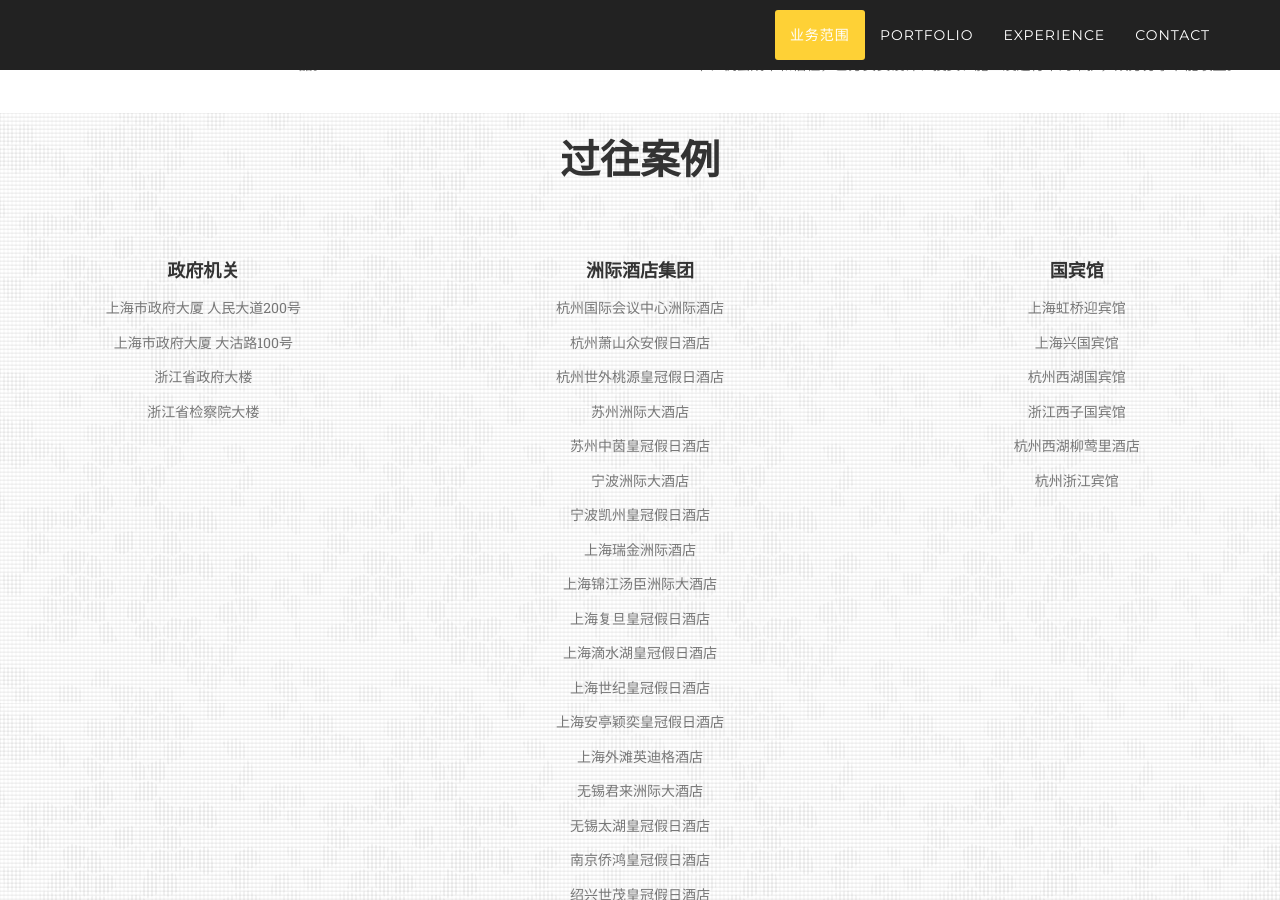
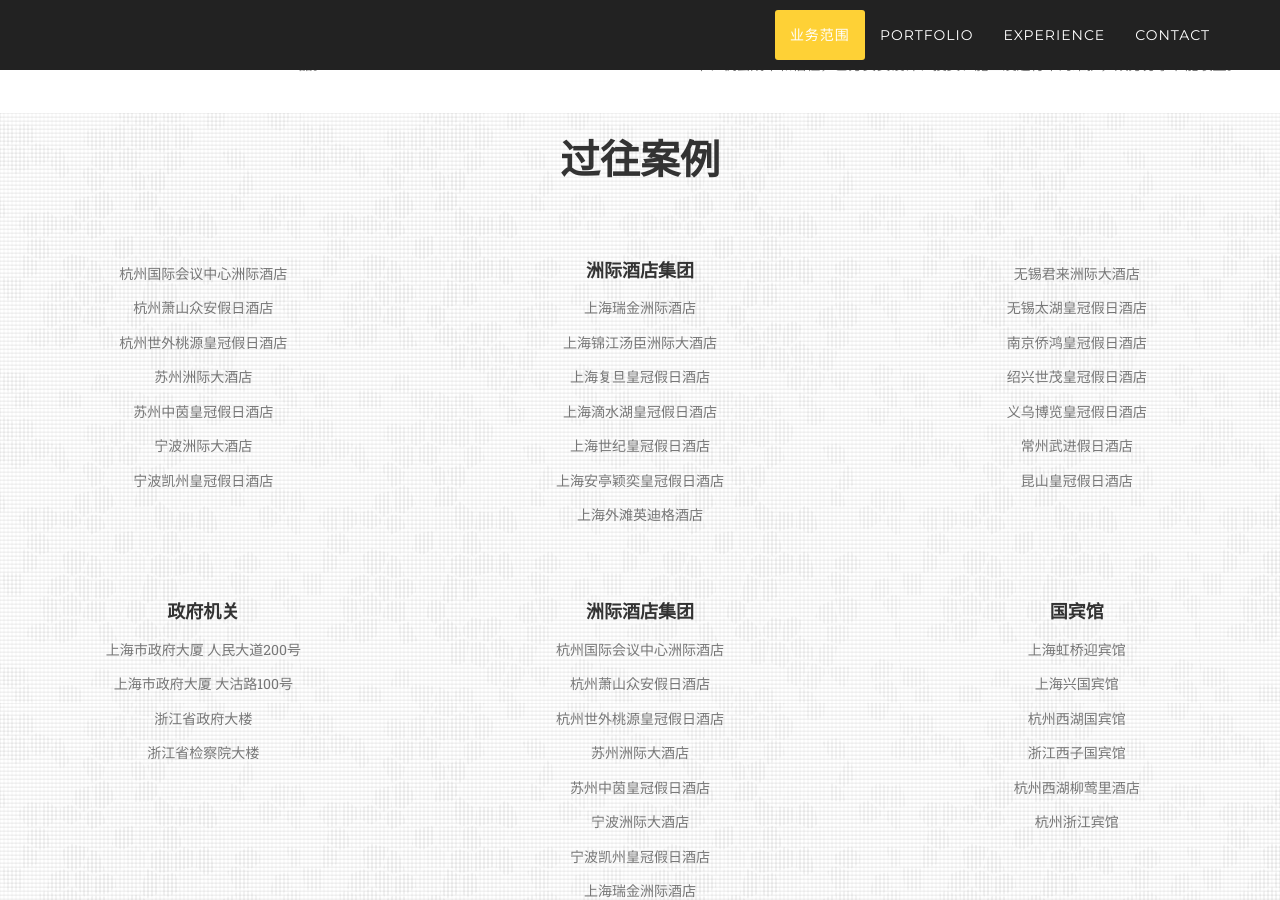
Before and after one commit to wxelec/wxelec.github.io, a Jekyll site: the page built from index.html, in a window 1280 px wide and 900 px high, scrolled down 2468 px. Built offline with Jekyll 4.4.1, drawn with Linux system fonts in a browser that asks for light colours; some web fonts are replaced.

Commit message:
Update skills.html

```diff
--- a/_includes/skills.html
+++ b/_includes/skills.html
@@ -121,6 +121,39 @@
             </div>
             <div class="row text-center  ">
                 <div class="col-md-4">
+                    <h4 class="service-heading"></h4>
+                    <p class="text-muted">杭州国际会议中心洲际酒店</p>
+                    <p class="text-muted">杭州萧山众安假日酒店</p>
+                    <p class="text-muted">杭州世外桃源皇冠假日酒店</p>
+                    <p class="text-muted">苏州洲际大酒店</p>
+                    <p class="text-muted">苏州中茵皇冠假日酒店</p>
+                    <p class="text-muted">宁波洲际大酒店</p>
+                    <p class="text-muted">宁波凯州皇冠假日酒店</p>
+                </div>
+                <div class="col-md-4">
+                    <h4 class="service-heading">洲际酒店集团</h4>
+                    <p class="text-muted">上海瑞金洲际酒店</p>
+                    <p class="text-muted">上海锦江汤臣洲际大酒店</p>
+                    <p class="text-muted">上海复旦皇冠假日酒店</p>
+                    <p class="text-muted">上海滴水湖皇冠假日酒店</p>
+                    <p class="text-muted">上海世纪皇冠假日酒店</p>
+                    <p class="text-muted">上海安亭颖奕皇冠假日酒店</p>
+                    <p class="text-muted">上海外滩英迪格酒店</p>
+                </div>
+                <div class="col-md-4">
+                    <h4 class="service-heading"></h4>
+                    <p class="text-muted">无锡君来洲际大酒店</p>
+                    <p class="text-muted">无锡太湖皇冠假日酒店</p>
+                    <p class="text-muted">南京侨鸿皇冠假日酒店</p>
+                    <p class="text-muted">绍兴世茂皇冠假日酒店</p>
+                    <p class="text-muted">义乌博览皇冠假日酒店</p>
+                    <p class="text-muted">常州武进假日酒店</p>
+                    <p class="text-muted">昆山皇冠假日酒店</p>
+                </div>
+            </div>
+
+            <div class="row text-center  ">
+                <div class="col-md-4">
                     <h4 class="service-heading">政府机关</h4>
                     <p class="text-muted">上海市政府大厦 人民大道200号</p>
                     <p class="text-muted">上海市政府大厦 大沽路100号</p>
```
